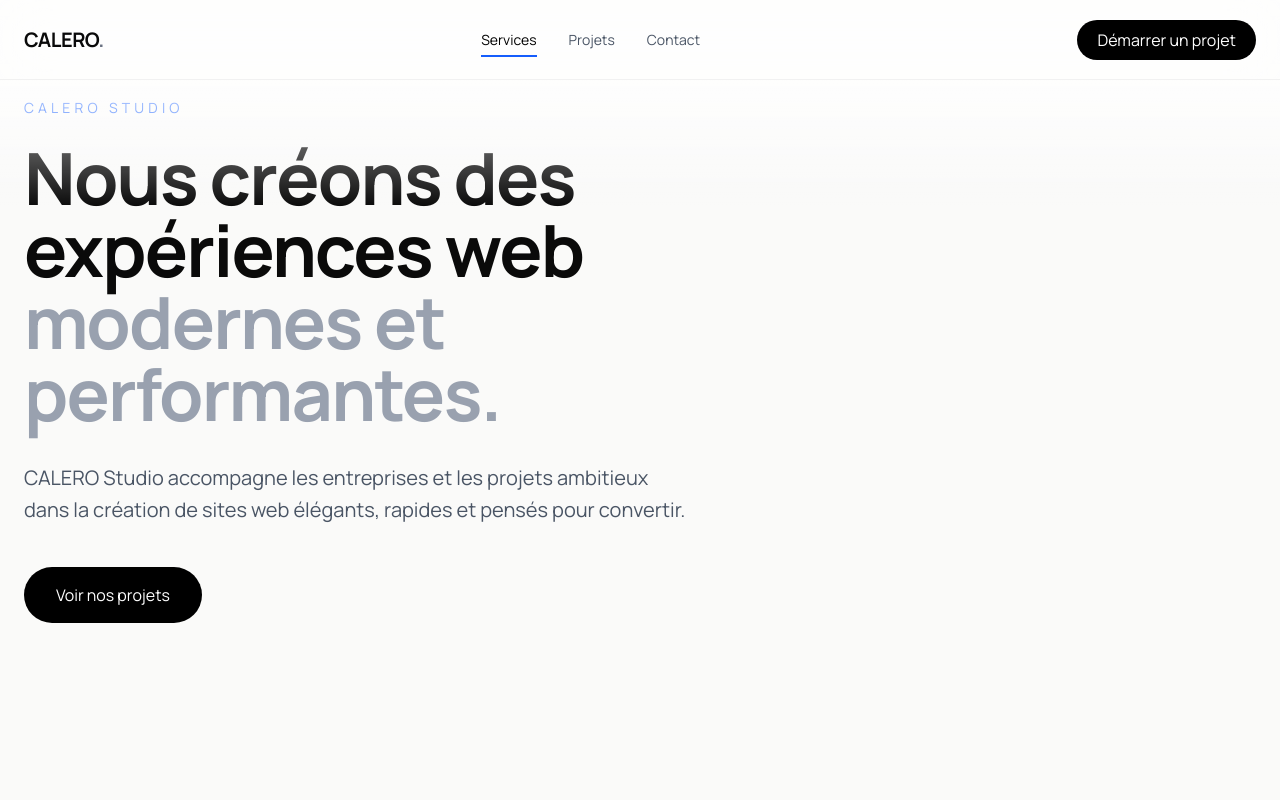
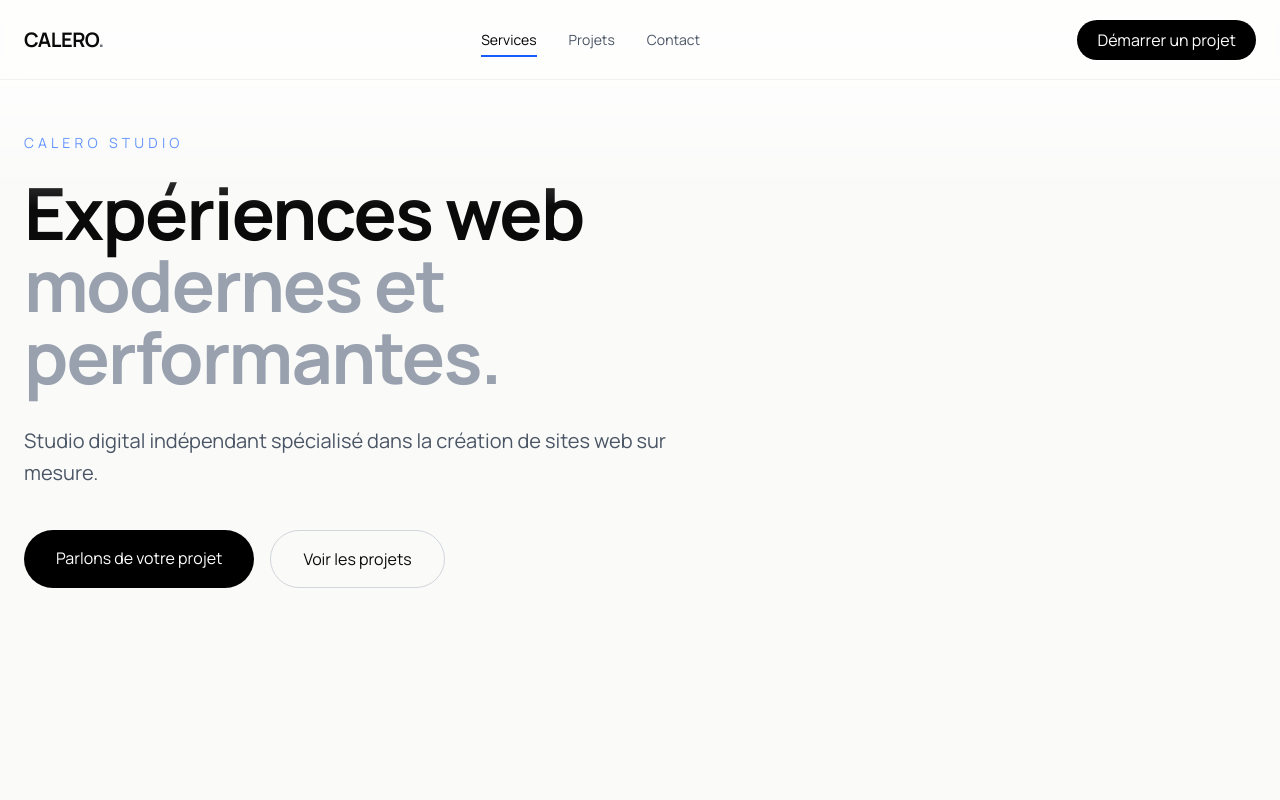
Before and after one commit to IM-LRC/calero-studio, a Next.js app: page / in a window 1280 px wide. Shown: the top 800 px of the page. Built offline with nearby package versions, Linux system fonts and the light colour scheme.

Commit message:
feat(hero): refine calero positioning

```diff
--- a/src/components/Hero.tsx
+++ b/src/components/Hero.tsx
@@ -1,4 +1,5 @@
 import Reveal from "@/components/Reveal";
+
 const Hero = () => {
   return (
     <section className="min-h-[90vh] flex items-center">
@@ -10,19 +11,18 @@ const Hero = () => {
             </p>
 
             <h1 className="text-5xl font-bold tracking-tight md:text-7xl">
-              Nous créons des expériences web
+              Expériences web
               <span className="text-gray-400"> modernes et performantes.</span>
             </h1>
 
             <p className="mt-8 max-w-2xl text-lg leading-relaxed text-gray-600 md:text-xl">
-              CALERO Studio accompagne les entreprises et les projets ambitieux
-              dans la création de sites web élégants, rapides et pensés pour
-              convertir.
+              Studio digital indépendant spécialisé dans la création de sites
+              web sur mesure.
             </p>
 
             <div className="mt-10 flex flex-col gap-4 sm:flex-row">
               <a
-                href="#projects"
+                href="#contact"
                 className="
                   group
                   relative
@@ -35,8 +35,8 @@ const Hero = () => {
                   transition
                 "
               >
+                <span className="relative z-10">Parlons de votre projet</span>
 
-                <span className="relative z-10"> Voir nos projets</span>
                 <span
                   className="
                     absolute
@@ -49,6 +49,21 @@ const Hero = () => {
                   "
                 />
               </a>
+
+              <a
+                href="#projects"
+                className="
+                  rounded-full
+                  border
+                  border-gray-300
+                  px-8
+                  py-4
+                  transition
+                  hover:border-black
+                "
+              >
+                Voir les projets
+              </a>
             </div>
           </div>
         </Reveal>
```
Lines whose indentation alone changed are shown as unchanged.
